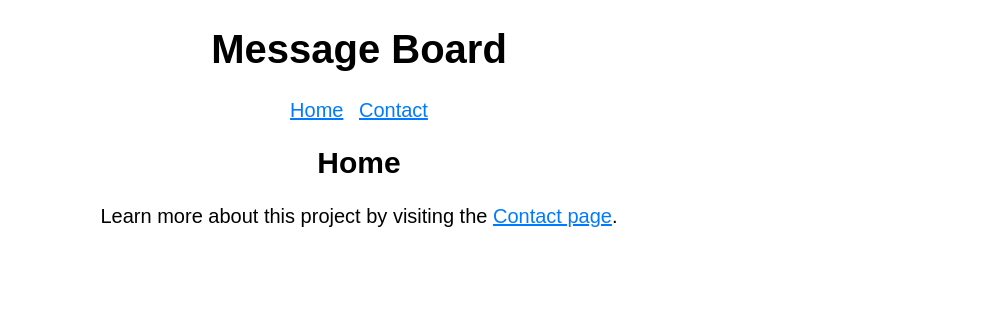
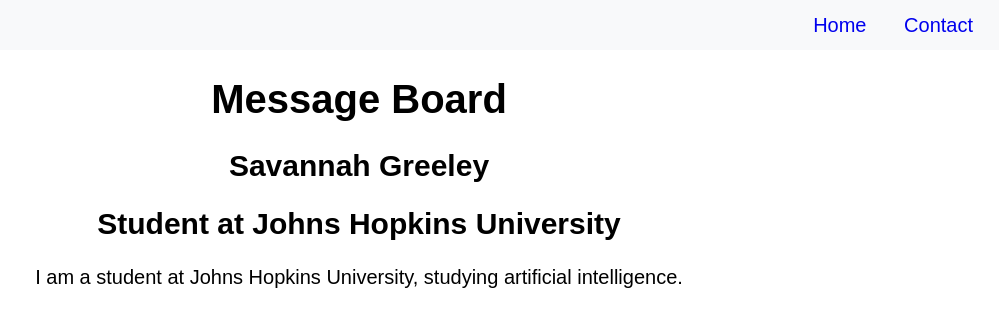
Before and after one commit to crackmonke/jhu_software_concepts, a Python web app: template Module 1/personal website/board/templates/pages/home.html in a window 1280 px wide. Shown: the top 327 px of the page, without its empty margins (281-1280 px from the left). Run offline with Jinja, Linux system fonts and the light colour scheme; the template is opened without the code that fills it, so the values that code supplies are empty.

Commit message:
adding to home

```diff
--- a/Module 1/personal website/board/static/styles.css
+++ b/Module 1/personal website/board/static/styles.css
@@ -9,23 +9,36 @@ body {
   text-align: center;
 }
 
-a,
-a:visited {
-  color: #007bff;
-}
-
-a:hover {
-  color: #0056b3;
+nav {
+  background-color: #f8f9fa;
+  padding: 0 10px;
+  height: 50px;
+  display: flex;
+  align-items: center;
+  justify-content: flex-end;
 }
 
 nav ul {
   list-style-type: none;
   padding: 0;
+  margin: 0;
 }
 
 nav ul li {
   display: inline;
-  margin: 0 5px;
+  margin: 0;
+}
+
+nav ul li a {
+  display: inline-block;
+  height: 50px;
+  line-height: 50px;
+  padding: 0 16px;
+  text-decoration: none;
+}
+
+nav ul li a:hover {
+  background-color: #979b9f;
 }
 
 main {
--- a/Module 1/personal website/board/templates/base.html
+++ b/Module 1/personal website/board/templates/base.html
@@ -1,12 +1,13 @@
 <!DOCTYPE html>
 <html lang="en">
 <head>
+  {% include("_navigation.html") %}
   <title>Message Board - {% block title %}{% endblock title %}</title>
   <link rel="stylesheet" href="{{ url_for('static', filename='styles.css') }}">
 </head>
 <body>
 <h1>Message Board</h1>
-{% include("_navigation.html") %}
+
 <section>
   <header>
     {% block header %}{% endblock header %}
--- a/Module 1/personal website/board/templates/pages/home.html
+++ b/Module 1/personal website/board/templates/pages/home.html
@@ -1,11 +1,12 @@
 {% extends 'base.html' %}
 
 {% block header %}
-  <h2>{% block title %}Home{% endblock title %}</h2>
+  <h1>{% block title %}Savannah Greeley{% endblock title %}</h1>
 {% endblock header %}
 
 {% block content %}
+  <h2>Student at Johns Hopkins University</h2>
   <p>
-    Learn more about this project by visiting the <a href="{{ url_for('pages.contact') }}">Contact page</a>.
+    I am a student at Johns Hopkins University, studying artificial intelligence.
   </p>
 {% endblock content %}
```
